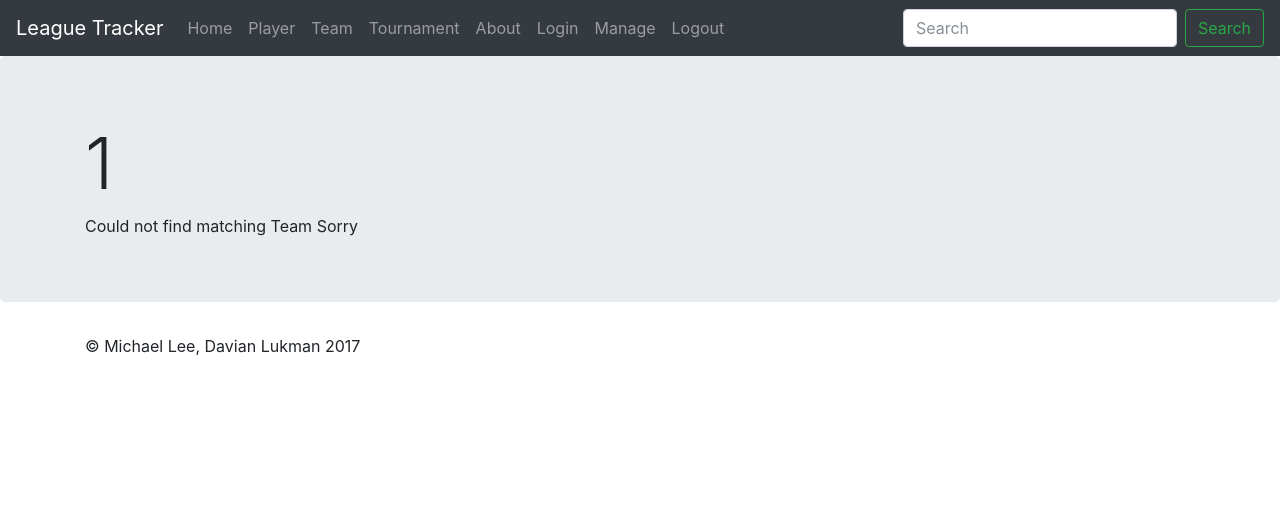
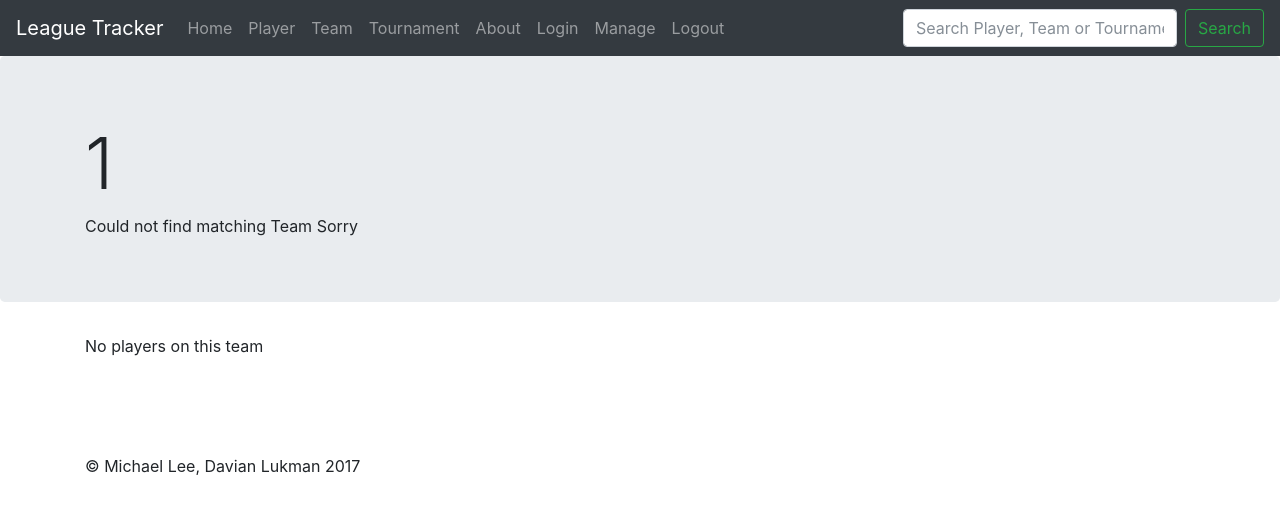
Before and after one commit to willmichael/Databases_finalproj, a PHP site: page /team_page.php?teamName=1 in a window 1280 px wide. Shown: the top 514 px of the page. Run offline with PHP 8.4, Linux system fonts and the light colour scheme; data that the repository does not hold is empty; some libraries are stand-ins or nearby versions.

Commit message:
added better team and player pages

```diff
--- a/nav.html
+++ b/nav.html
@@ -35,7 +35,7 @@
           </li>
         </ul>
         <form class="form-inline my-2 my-lg-0" action="search.php" method="post">
-          <input class="form-control mr-sm-2" type="text" placeholder="Search" aria-label="search" id="search" name="search">
+          <input class="form-control mr-sm-2" type="text" placeholder="Search Player, Team or Tournament" aria-label="search" id="search" name="search">
           <button class="btn btn-outline-success my-2 my-sm-0" type="submit">Search</button>
         </form>
       </div>
--- a/team_page.php
+++ b/team_page.php
@@ -42,27 +42,58 @@
             // Display team name up top
                 echo "<h1 class='display-3'>$team</h1>";
 
-            // check unique username
-                $query = "SELECT teamID, teamName, rating FROM Team WHERE teamName='$team'";
+                $query = "SELECT teamID, rating FROM Team WHERE teamName='$team'";
                 $result = mysqli_query($conn, $query);
                 $count = mysqli_num_rows( $result );
+
 
                 if ($count == 1) {
                 // attempt validate password
                     $row = mysqli_fetch_row($result);
-                    echo $row[0] . $row[1] . $row[2];
+                    echo "<h1 class='display-6'>Rating: $row[1]</h1>";
                 }
                 else {
                     echo "Could not find matching Team Sorry";
                 }
 
+                $teamID = $row[0];
+
+                echo "</div> </div> <div class='container'>";
+
+                $players_query = "SELECT playerName, rating, specialty FROM Player, PlaysIn WHERE teamID='$teamID' and Player.playerID = PlaysIn.playerID";
+                $player_result = mysqli_query($conn, $players_query);
+                $player_count = mysqli_num_rows( $player_result );
+
+                if ($player_count>0) {
+                    echo "<table id = 't05' border = '1'><tr>";
+                    echo "<td><b>Player Name</b></td>";
+                    echo "<td><b>Rating</b></td>";
+                    echo "<td><b>Specialty</b></td>";
+                    echo "</tr>\n";
+                        while($player_row = mysqli_fetch_row($player_result)) {
+                                echo "<tr>";
+                                echo "<td>$player_row[0]</td>";
+                                echo "<td>$player_row[1]</td>";
+                                echo "<td>$player_row[2]</td>";
+                                echo "<td><a class='btn btn-secondary' href='player_page.php?playerName=$player_row[0]' role='button'>&raquo;</a></td>";
+                                echo "</tr>";
+                        }
+                        echo "</table>";
+                } else {
+                    echo "No players on this team";
+                }
+
+
+
             // close connection
             mysqli_close($conn);
             ?>
         </div>
-      </div>
-
     </main>
+    <br>
+    <br>
+    <br>
+    <br>
 
     <footer class="container">
       <p>&copy; Michael Lee, Davian Lukman 2017</p>
```
Also changed, not shown: player_page.php (+15 -1 lines).
